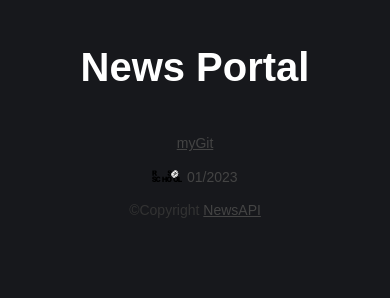
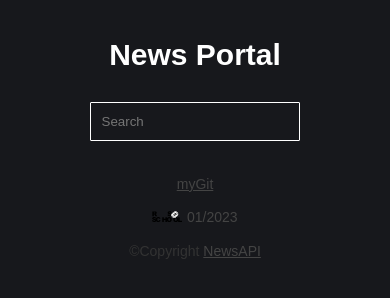
Before and after one commit to galinavikst/news, a website built with webpack: page src/index.html in a window 390 px wide. Built offline with nearby package versions, Linux system fonts and the light colour scheme; no server answers.

Commit message:
feat: add input to html, its css, @media

```diff
--- a/src/global.css
+++ b/src/global.css
@@ -12,6 +12,17 @@ header h1 {
     font-size: 40px;
     font-weight: 800;
     text-align: center;
+}
+
+input {
+    display: block;
+    width: 25em;
+    margin: 0 auto 2em;
+    padding: 0.8em;
+    background: transparent;
+    border: 1px solid #fff;
+    color: #fff;
+    border-radius: 1px;
 }
 
 footer {
@@ -39,11 +50,18 @@ footer .copyright a,
 footer .copyright a:hover {
     color: #555;
 }
+
 footer .copyright:before {
     content: '©';
 }
 
 @media (max-width: 530px) {
+    header h1 {
+        font-size: 30px;
+    }
+    input {
+        width: 50%;
+    }
     footer {
         flex-direction: column;
     }
--- a/src/index.html
+++ b/src/index.html
@@ -11,6 +11,7 @@
             <h1>News Portal</h1>
         </header>
         <main>
+            <input type="text" placeholder="Search" />
             <div class="sources buttons"></div>
             <div class="news"></div>
         </main>
```
